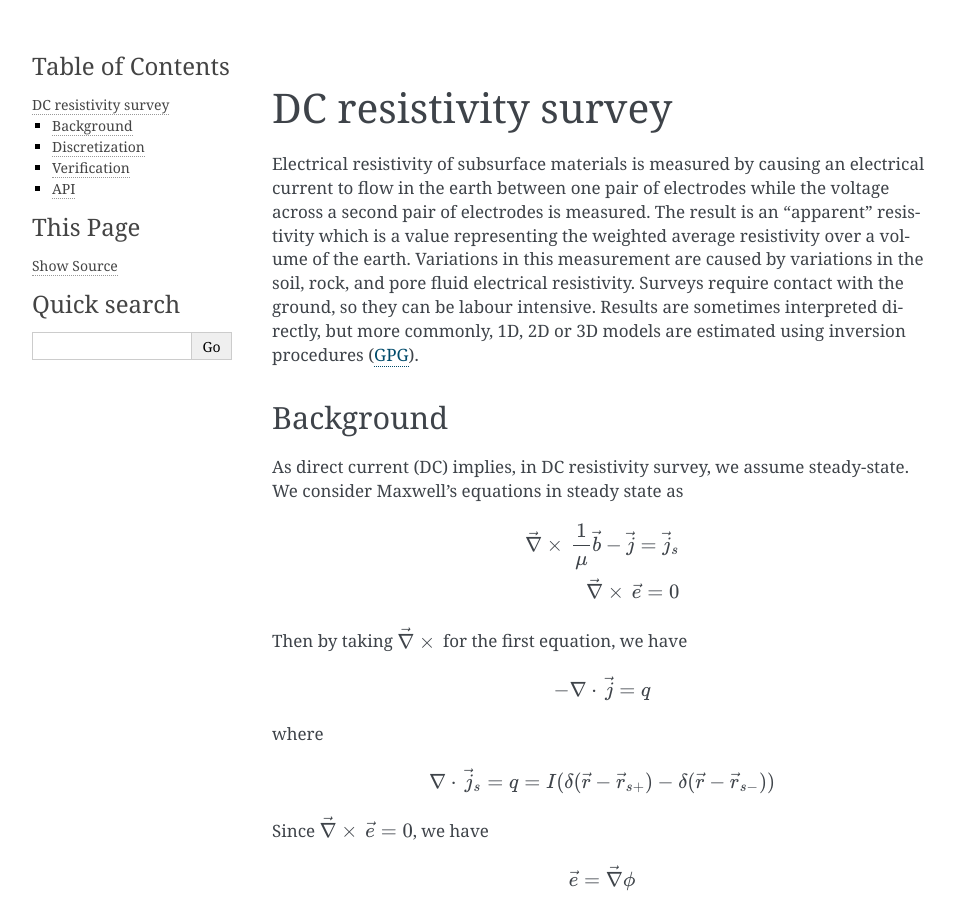
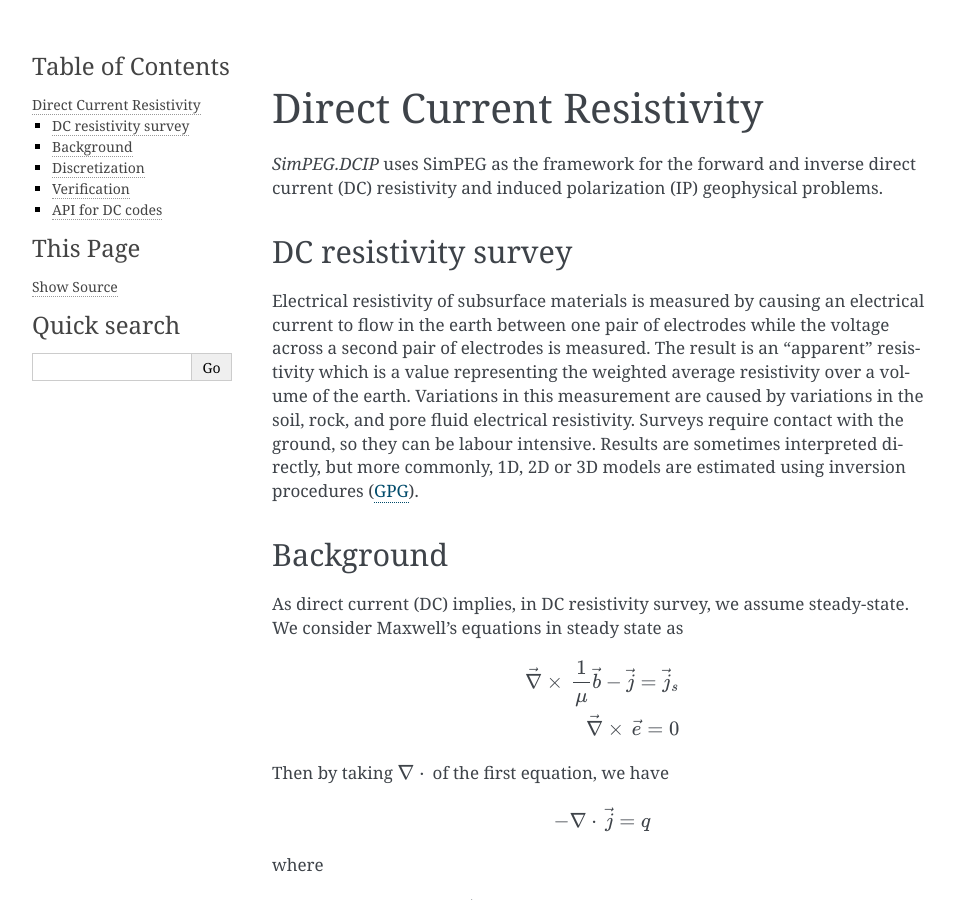
Before and after one commit to simpeg/simpeg, a Sphinx documentation site: the page built from docs/dc/index.rst, in a window 1280 px wide and 900 px high. Shown: the whole window, without its empty margins (148-1103 px from the left). Built offline with Sphinx 7.4.7, drawn with Linux system fonts in a browser that asks for light colours.

Commit message:
Add DC and IP docs.

```diff
--- a/docs/api_DC.rst
+++ b/docs/dc/index.rst
@@ -38,8 +36,16 @@
     \renewcommand {\u}  { {\vec u} }
     \newcommand{\I}{\vec{I}}
 
+
+Direct Current Resistivity
+**************************
+
+`SimPEG.DCIP` uses SimPEG as the framework for the forward and inverse
+direct current (DC) resistivity and induced polarization (IP) geophysical problems.
+
+
 DC resistivity survey
-*********************
+=====================
 
 Electrical resistivity of subsurface materials is measured by causing an electrical current to flow in the earth between one pair of electrodes while the voltage across a second pair of electrodes is measured. The result is an "apparent" resistivity which is a value representing the weighted average resistivity over a volume of the earth. Variations in this measurement are caused by variations in the soil, rock, and pore fluid electrical resistivity. Surveys require contact with the ground, so they can be labour intensive. Results are sometimes interpreted directly, but more commonly, 1D, 2D or 3D models are estimated using inversion procedures (`GPG <http://www.eos.ubc.ca/courses/eosc350/content/>`_).
 
@@ -55,7 +61,7 @@ As direct current (DC) implies, in DC resistivity survey, we assume steady-state
 
     \curl \e = 0
 
-Then by taking \\(\\curl\\) for the first equation, we have
+Then by taking \\(\\div\\) of the first equation, we have
 
 .. math::
 
@@ -137,13 +143,14 @@ Comparing to the analytic function:
 
 .. plot::
 
-    import simpegDC as DC
-    DC.Examples.Verification.run(plotIt=True)
+    from SimPEG import Examples
+    Examples.DC_Analytic_Dipole.run(plotIt=True)
 
-API
-===
 
-.. automodule:: simpegDC.BaseDC
+API for DC codes
+================
+
+.. automodule:: SimPEG.DCIP.BaseDC
     :show-inheritance:
     :members:
     :undoc-members:
--- a/docs/index.rst
+++ b/docs/index.rst
@@ -59,6 +59,8 @@ Packages
    :maxdepth: 3
 
    em/index
+   dc/index
+   ip/index
    mt/index
    flow/index
 
```
Also changed, not shown: other parts of docs/dc/index.rst (+0 -2 lines), docs/ip/index.rst (added, +14 -0 lines).
